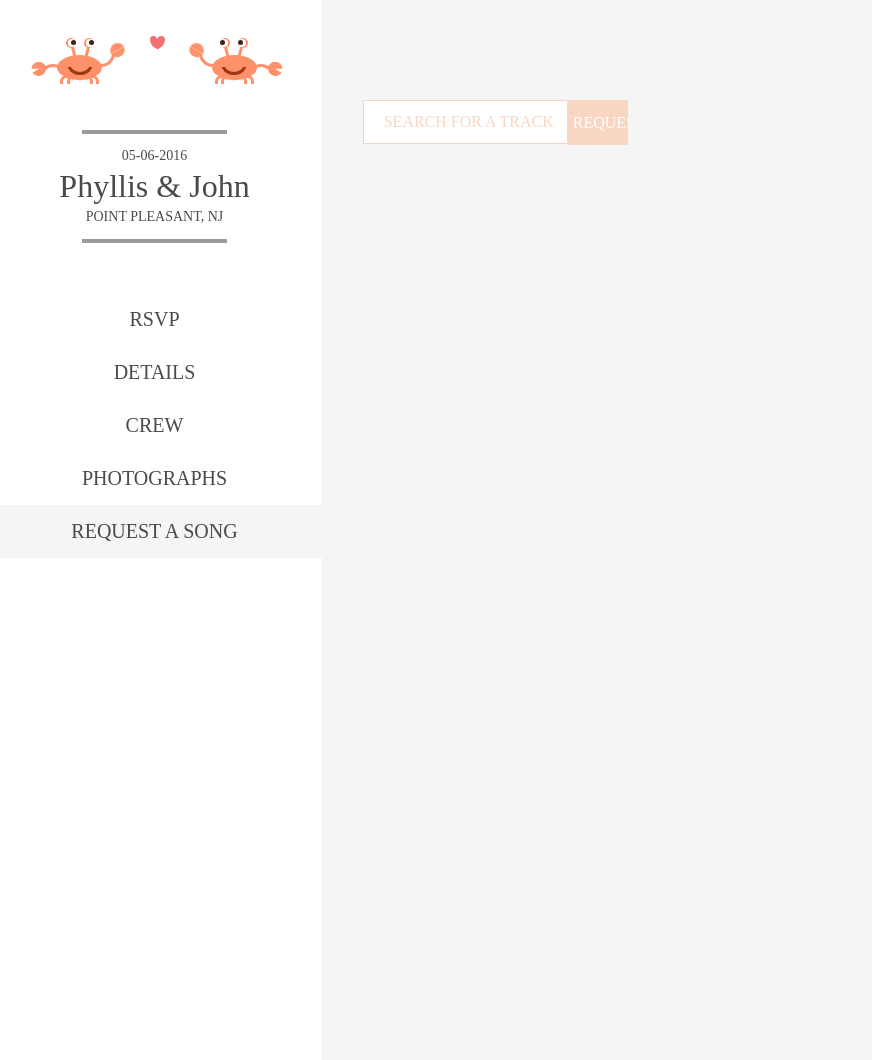
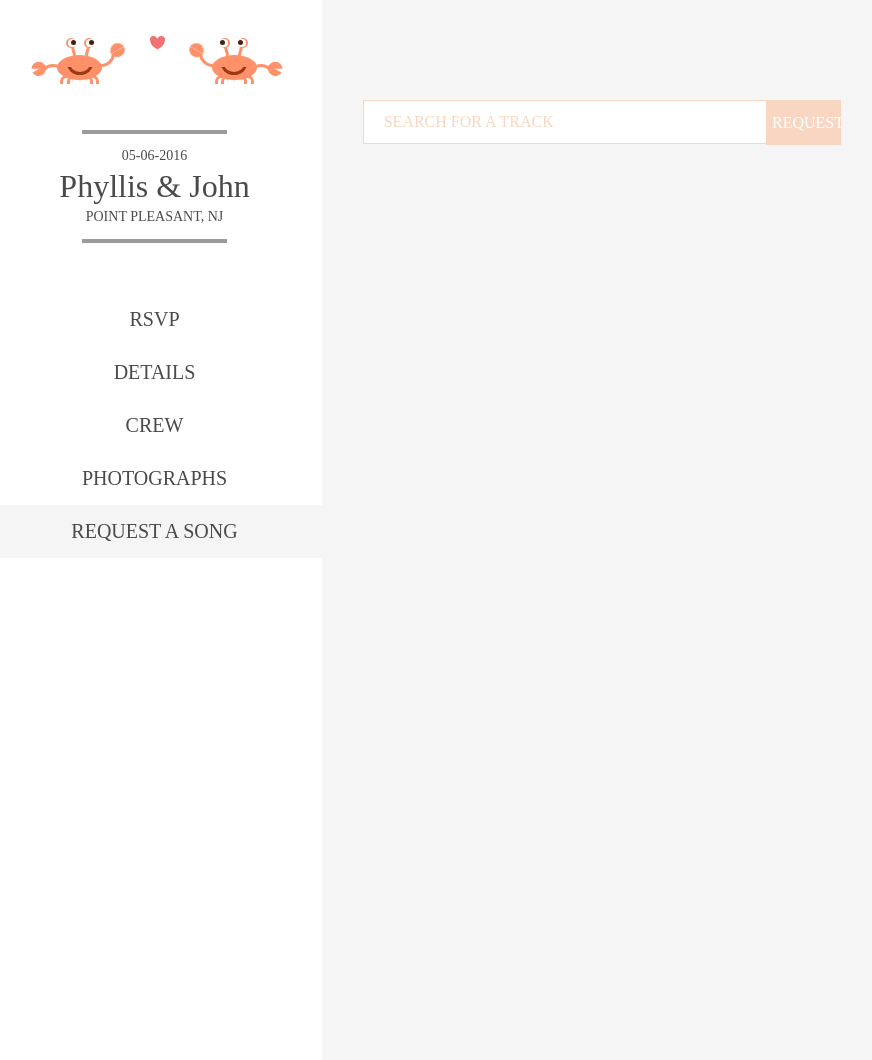
Before and after one commit to phyllisandjohn/phyllisandjohn.github.io, a Jekyll site: the page request/index.html, which Jekyll copies as it is, in a window 1280 px wide. Shown: the whole page, without its empty margins (3-875 px from the left). Built offline with Jekyll 4.4.1, drawn with Linux system fonts in a browser that asks for light colours; nearby versions of some CDN libraries.

Commit message:
Update request.css

```diff
--- a/css/request.css
+++ b/css/request.css
@@ -19,6 +19,7 @@ form {
 }
 
 .search input[type="text"] {
+  width: 65%;
   height: 40px;
   float: left;
   margin-left: 5%;
@@ -34,7 +35,7 @@ form {
 input[type="submit"] {
   float: left;
   height: 45px;
-  width: 10%;
+  width: 75px;
   margin-top: 100px;
   background: rgb(249,214,193);
   border: none;
```
